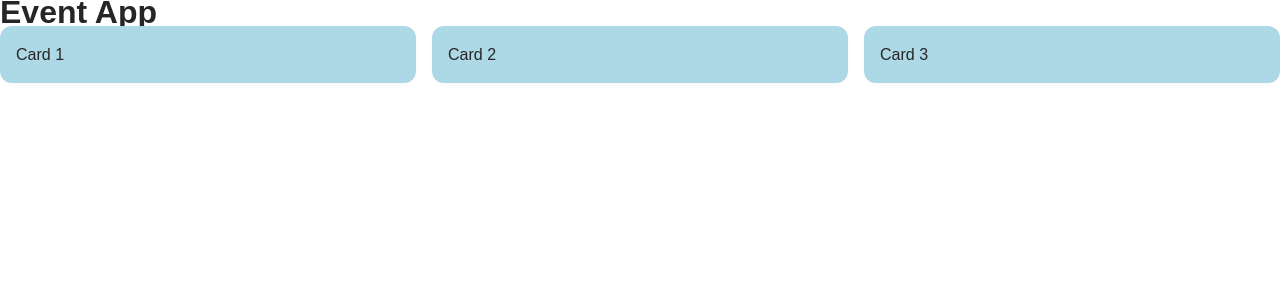
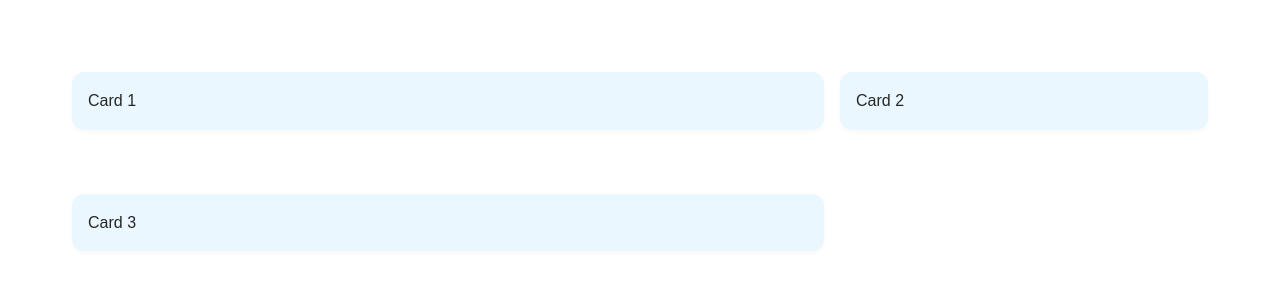
Before and after one commit to younessbennaj/event-app, a React (Create React App) app in the folder client/: page / in a window 1280 px wide. Shown: the top 300 px of the page. Built offline with nearby package versions, Linux system fonts and the light colour scheme.

Commit message:
add responive behavior for grid component

```diff
--- a/client/src/App.tsx
+++ b/client/src/App.tsx
@@ -1,25 +1,31 @@
 import React from 'react';
-import Theme from './styles/theme.js';
+import PropTypes from 'prop-types';
+import { ThemeProvider } from 'styled-components';
 import Card from './components/Card';
 import { Grid, GridItem } from './components/Grid';
+import { theme } from './theme';
+
+// Theme Provider Component
+const Theme = ({ children }) => (
+  <ThemeProvider theme={theme}>{children}</ThemeProvider>
+);
+
+Theme.propTypes = { children: PropTypes.node.isRequired };
 
 function App() {
   return (
     <Theme>
-      <div className="App">
-        <h1>Event App</h1>
       <Grid>
-          <GridItem span="1">
+        <GridItem span="2">
           <Card>Card 1</Card>
         </GridItem>
         <GridItem>
           <Card>Card 2</Card>
         </GridItem>
-          <GridItem>
+        <GridItem span="2">
           <Card>Card 3</Card>
         </GridItem>
       </Grid>
-      </div>
     </Theme>
   );
 }
--- a/client/src/components/Card.tsx
+++ b/client/src/components/Card.tsx
@@ -1,9 +1,9 @@
 import React, { FunctionComponent, ReactNode } from 'react';
-import styled from 'styled-components';
+import styled, { DefaultTheme } from 'styled-components';
 import PropTypes from 'prop-types';
 
-const StyledCard = styled.div<any>`
-  background: lightblue;
+const StyledCard = styled.div<{ theme: DefaultTheme }>`
+  background: ${(props) => props.theme.colors.lightPrimary};
   box-shadow: 0px 2px 4px rgba(0, 0, 0, 0.03);
   border-radius: 12px;
   padding: 16px;
--- a/client/src/components/Grid.tsx
+++ b/client/src/components/Grid.tsx
@@ -1,12 +1,24 @@
 import React, { FunctionComponent, ReactNode } from 'react';
-import styled from 'styled-components';
+import styled, { DefaultTheme } from 'styled-components';
 import PropTypes from 'prop-types';
 
 // Style du composant grille
-const StyledGrid = styled.div<any>`
+const StyledGrid = styled.div<{ theme: DefaultTheme }>`
   display: grid;
-  grid-template-columns: repeat(3, 1fr);
-  grid-column-gap: 1rem;
+
+  @media ${(props) => props.theme.mediaQueries.small} {
+    grid-template-columns: repeat(1, 1fr);
+    padding: 16px;
+    grid-column-gap: 16px;
+    grid-row-gap: 24px;
+  }
+
+  @media ${(props) => props.theme.mediaQueries.medium} {
+    grid-template-columns: repeat(3, 1fr);
+    padding: 72px;
+    grid-column-gap: 16px;
+    grid-row-gap: 64px;
+  }
 `;
 
 // Style des item du composant grille
--- a/client/src/styles/theme.js
+++ /dev/null
@@ -1,22 +0,0 @@
-import { ThemeProvider } from "styled-components";
-
-const theme = {
-  colors: {
-    primary: '#079CEE',
-    lightPrimary: '#EBF7FF',
-    success: '#567F0A',
-    danger: '#F5222D'
-  },
-  mediaQueries: {
-    small: 'only screen and (max-width: 450px)',
-    medium: 'only screen and (max-width: 1200px)',
-    large: 'only screen and (max-width: 1440)',
-    larger: 'only screen and (max-width: 1600)'
-  },
-};
-
-const Theme = ({ children }) => (
-  <ThemeProvider theme={theme}>{children}</ThemeProvider>
-);
-
-export default Theme;
--- /dev/null
+++ b/client/src/theme/index.ts
@@ -0,0 +1,16 @@
+import { ThemeProvider, DefaultTheme } from 'styled-components';
+
+export const theme: DefaultTheme = {
+  colors: {
+    primary: '#079CEE',
+    lightPrimary: '#EBF7FF',
+    success: '#567F0A',
+    danger: '#F5222D',
+  },
+  mediaQueries: {
+    small: 'only screen and (max-width: 450px)',
+    medium: 'only screen and (min-width: 768px)',
+    large: 'only screen and (min-width: 1024)',
+    larger: 'only screen and (min-width: 1440)',
+  },
+};
```
Also changed, not shown: client/src/styled.d.ts (added, +19 -0 lines), 1 other file (tests, documents, lock files or other folders). Lines whose indentation alone changed are shown as unchanged.
